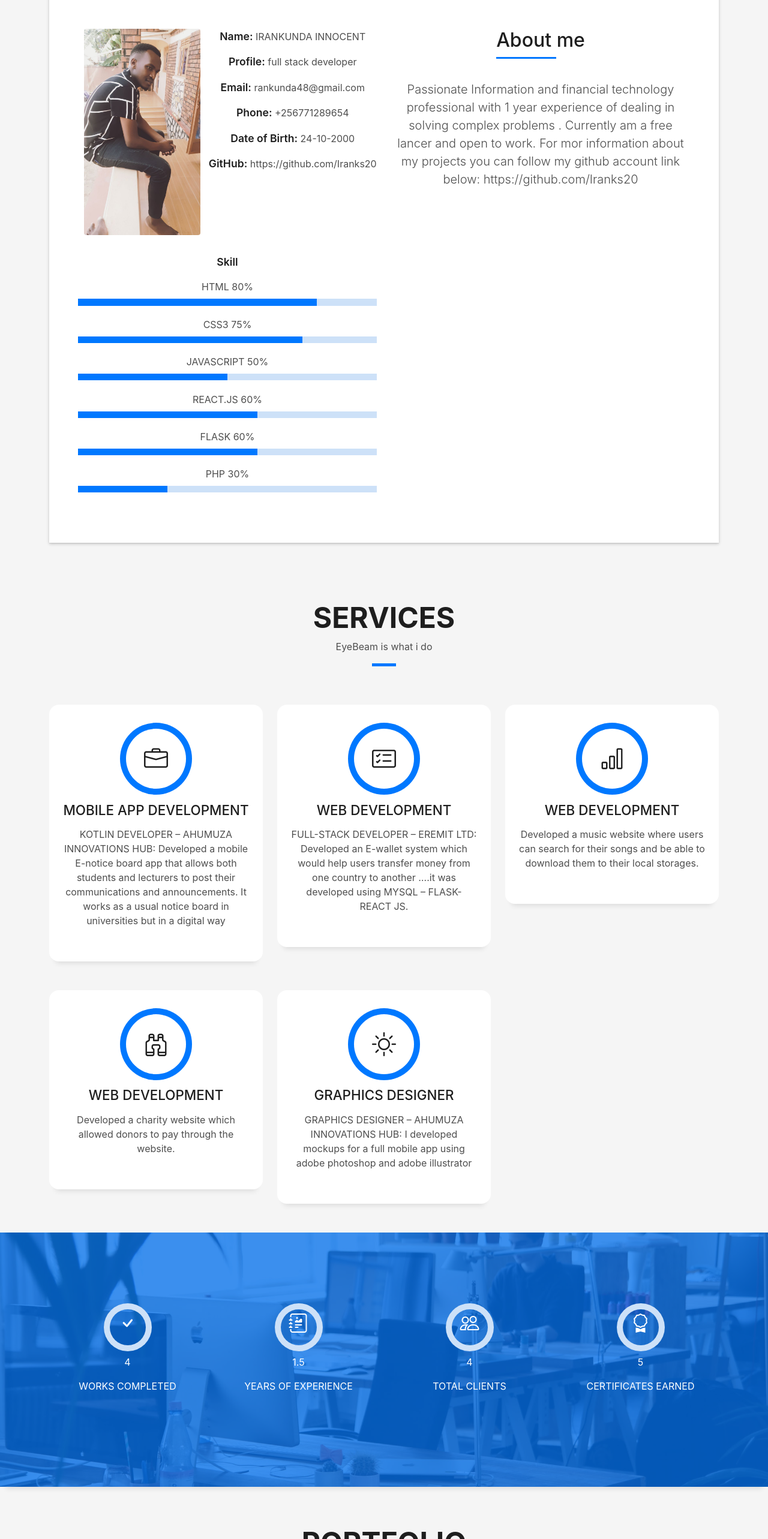
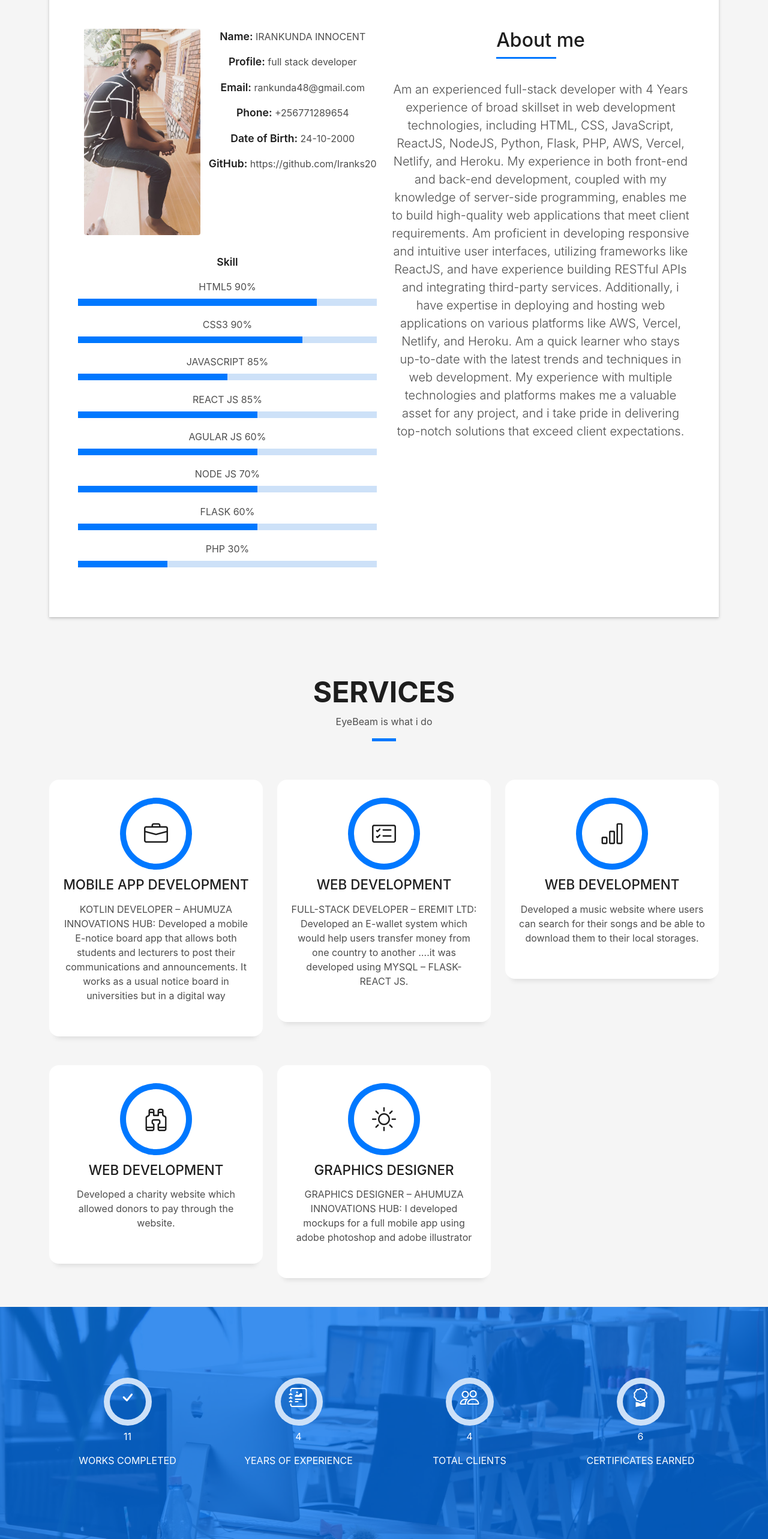
Before and after one commit to Iranks20/my-profile, a React (Create React App) app: page / in a window 1280 px wide. Shown: the part 880-3446 px from the top of the page at 60% size. Built offline with nearby package versions, Linux system fonts and the light colour scheme.

Commit message:
jgfkjkjhhjkgfg

```diff
--- a/src/components/About.js
+++ b/src/components/About.js
@@ -32,19 +32,27 @@ function About() {
                   </div>
                   <div className="skill-mf">
                     <p className="title-s">Skill</p>
-                    <span>HTML</span> <span className="pull-right">80%</span>
+                    <span>HTML5</span> <span className="pull-right">90%</span>
                     <div className="progress">
                       <div className="progress-bar" role="progressbar"  style={{ width: "80%" }} aria-valuenow="85" aria-valuemin="0" aria-valuemax="100"></div>
                     </div>
-                    <span>CSS3</span> <span className="pull-right">75%</span>
+                    <span>CSS3</span> <span className="pull-right">90%</span>
                     <div className="progress">
                       <div className="progress-bar" role="progressbar"  style={{ width: "75%" }} aria-valuenow="75" aria-valuemin="0" aria-valuemax="100"></div>
                     </div>
-                    <span>JAVASCRIPT</span> <span className="pull-right">50%</span>
+                    <span>JAVASCRIPT</span> <span className="pull-right">85%</span>
                     <div className="progress">
                       <div className="progress-bar" role="progressbar" style={{ width: "50%" }} aria-valuenow="50" aria-valuemin="0" aria-valuemax="100"></div>
                     </div>
-                    <span>REACT.JS</span> <span className="pull-right">60%</span>
+                    <span>REACT JS</span> <span className="pull-right">85%</span>
+                    <div className="progress">
+                      <div className="progress-bar" role="progressbar" style={{ width: "60%" }} aria-valuenow="90" aria-valuemin="0" aria-valuemax="100"></div>
+                    </div>
+                    <span>AGULAR JS</span> <span className="pull-right">60%</span>
+                    <div className="progress">
+                      <div className="progress-bar" role="progressbar" style={{ width: "60%" }} aria-valuenow="90" aria-valuemin="0" aria-valuemax="100"></div>
+                    </div>
+                    <span>NODE JS</span> <span className="pull-right">70%</span>
                     <div className="progress">
                       <div className="progress-bar" role="progressbar" style={{ width: "60%" }} aria-valuenow="90" aria-valuemin="0" aria-valuemax="100"></div>
                     </div>
@@ -66,9 +74,8 @@ function About() {
                       </h5>
                     </div>
                     <p className="lead">
-                      Passionate Information and financial technology professional with 1 year experience of dealing in solving complex problems
-                      . Currently am a free lancer and open to work.
-                      For mor information about my projects you can follow my github account link below: https://github.com/Iranks20
+                    Am an experienced full-stack developer with 4 Years experience of broad skillset in web development technologies, including HTML, CSS, JavaScript, ReactJS, NodeJS, Python, Flask, PHP, AWS, Vercel, Netlify, and Heroku. My experience in both front-end and back-end development, coupled with my knowledge of server-side programming, enables me to build high-quality web applications that meet client requirements.  Am proficient in developing responsive and intuitive user interfaces, utilizing frameworks like ReactJS, and have experience building RESTful APIs and integrating third-party services. Additionally, i have expertise in deploying and hosting web applications on various platforms like AWS, Vercel, Netlify, and Heroku. Am a quick learner who stays up-to-date with the latest trends and techniques in web development. My experience with multiple technologies and platforms makes me a valuable asset for any project, and i take pride in delivering top-notch solutions that exceed client expectations.
+
                     </p>
                   </div>
                 </div>
--- a/src/components/Counter.js
+++ b/src/components/Counter.js
@@ -15,7 +15,7 @@ function Counter() {
                 <span className="ico-circle"><i className="bi bi-check"></i></span>
               </div>
               <div className="counter-num">
-                <p>4</p>
+                <p>11</p>
                 <p data-purecounter-start="0" data-purecounter-end="450" data-purecounter-duration="1" className="counter purecounter"></p>
                 <span className="counter-text">WORKS COMPLETED</span>
               </div>
@@ -27,7 +27,7 @@ function Counter() {
                 <span className="ico-circle"><i className="bi bi-journal-richtext"></i></span>
               </div>
               <div className="counter-num">
-                <p>1.5</p>
+                <p>4</p>
                 <p data-purecounter-start="0" data-purecounter-end="25" data-purecounter-duration="1" className="counter purecounter"></p>
                 <span className="counter-text">YEARS OF EXPERIENCE</span>
               </div>
@@ -51,7 +51,7 @@ function Counter() {
                 <span className="ico-circle"><i className="bi bi-award"></i></span>
               </div>
               <div className="counter-num">
-                <p>5</p>
+                <p>6</p>
                 <p data-purecounter-start="0" data-purecounter-end="48" data-purecounter-duration="1" className="counter purecounter"></p>
                 <span className="counter-text">CERTIFICATES EARNED</span>
               </div>
```
Also changed, not shown: 1 other file (tests, documents, lock files or other folders).
